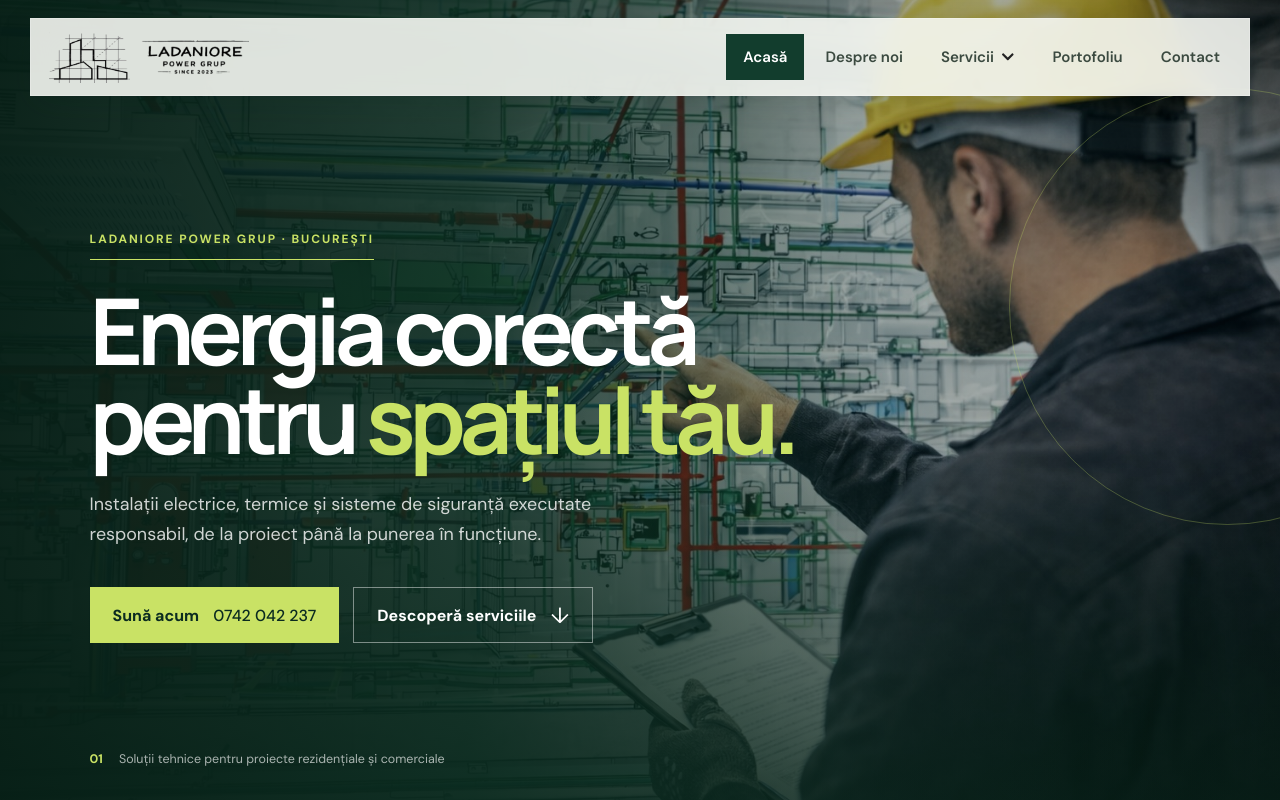
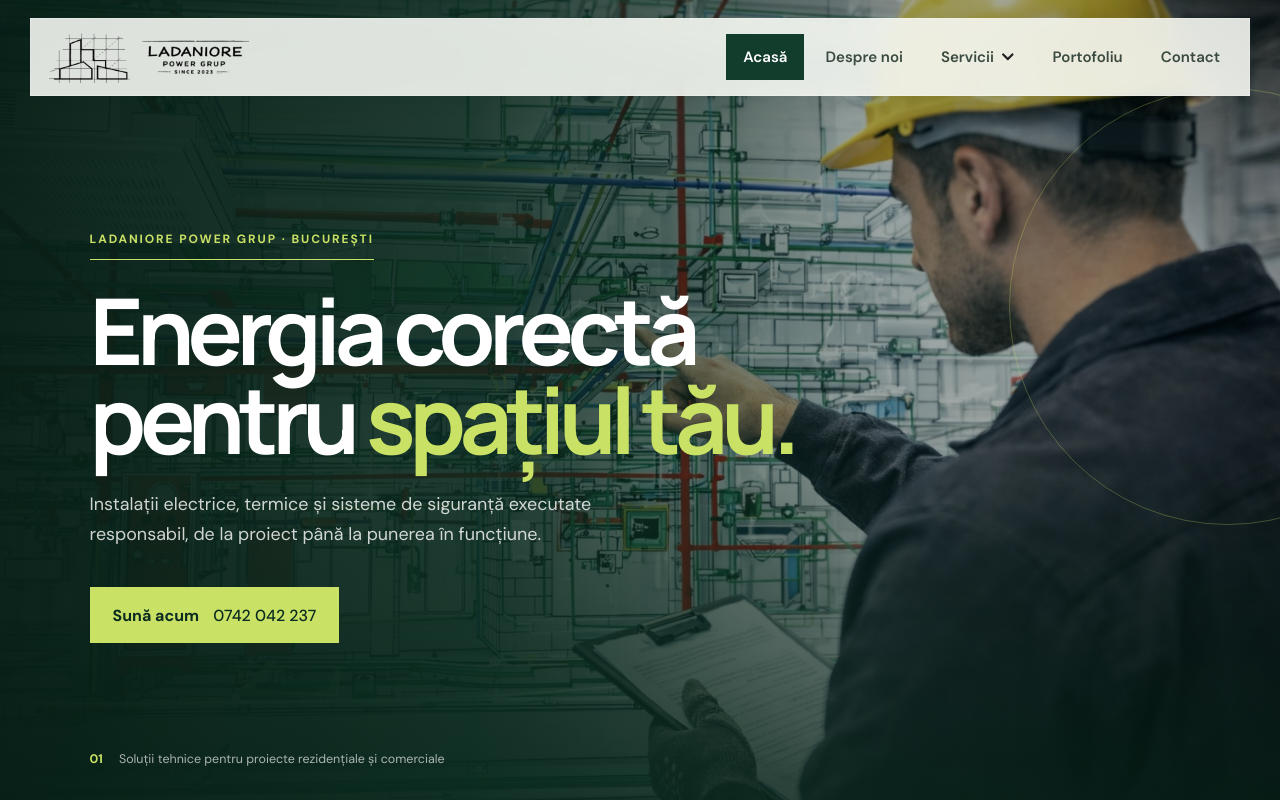
Before and after one commit to David-Stratulat/Ladaniore_Power_Grup, a React (Vite) app: page / in a window 1280 px wide. Shown: the top 800 px of the page. Built offline with nearby package versions, Linux system fonts and the light colour scheme.

Commit message:
feat(ui): updaded homepage

```diff
--- a/src/pages/Acasa.jsx
+++ b/src/pages/Acasa.jsx
@@ -16,7 +16,6 @@ function Acasa() {
         <p>Instalații electrice, termice și sisteme de siguranță executate responsabil, de la proiect până la punerea în funcțiune.</p>
         <div className="home-hero-actions">
           <a href="tel:0742042237" className="home-primary-btn">Sună acum <span>0742 042 237</span></a>
-          <a href="#services" className="home-secondary-btn">Descoperă serviciile <b>↓</b></a>
         </div>
       </div>
       <div className="hero-bottom-note"><span>01</span> Soluții tehnice pentru proiecte rezidențiale și comerciale</div>
```
